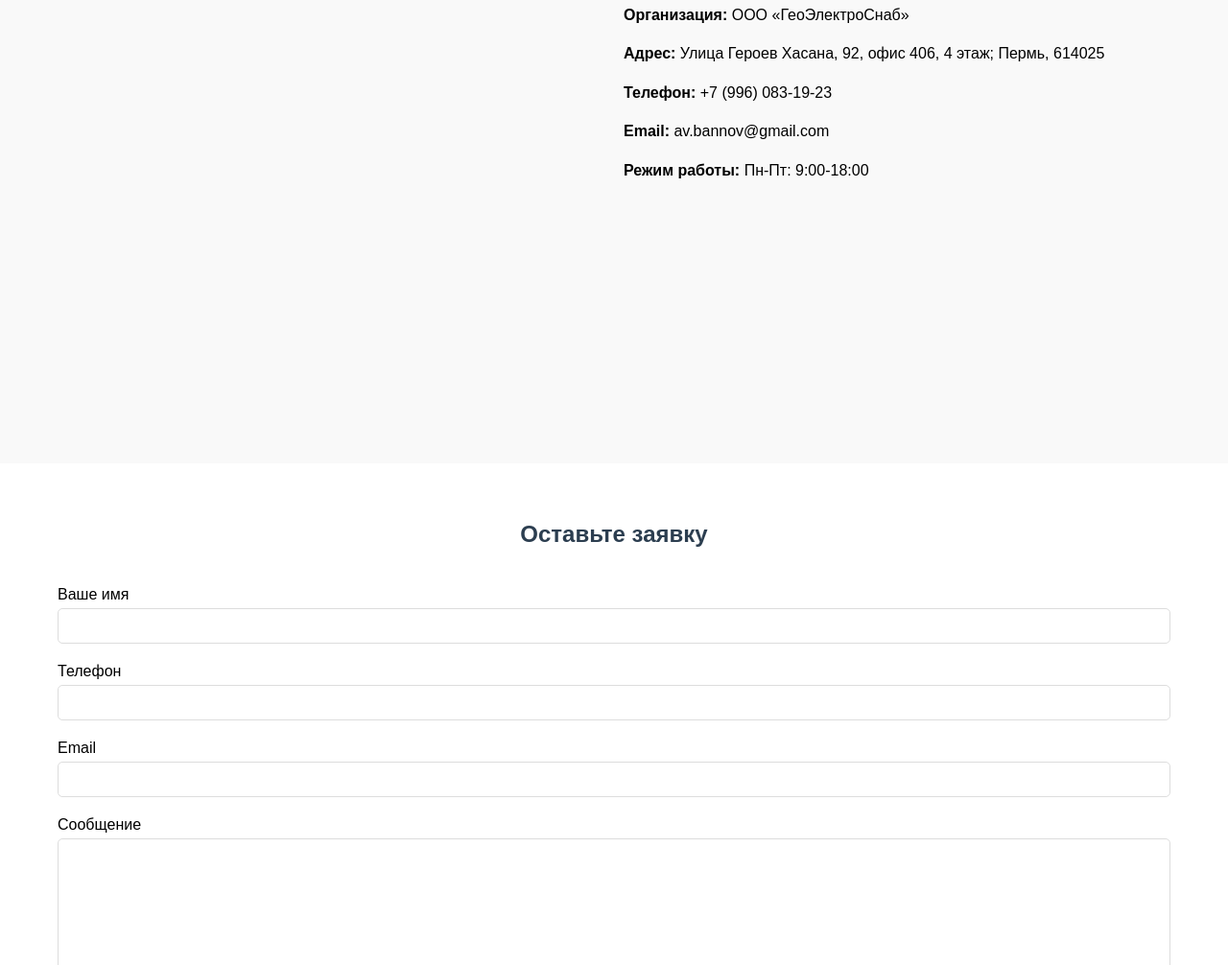
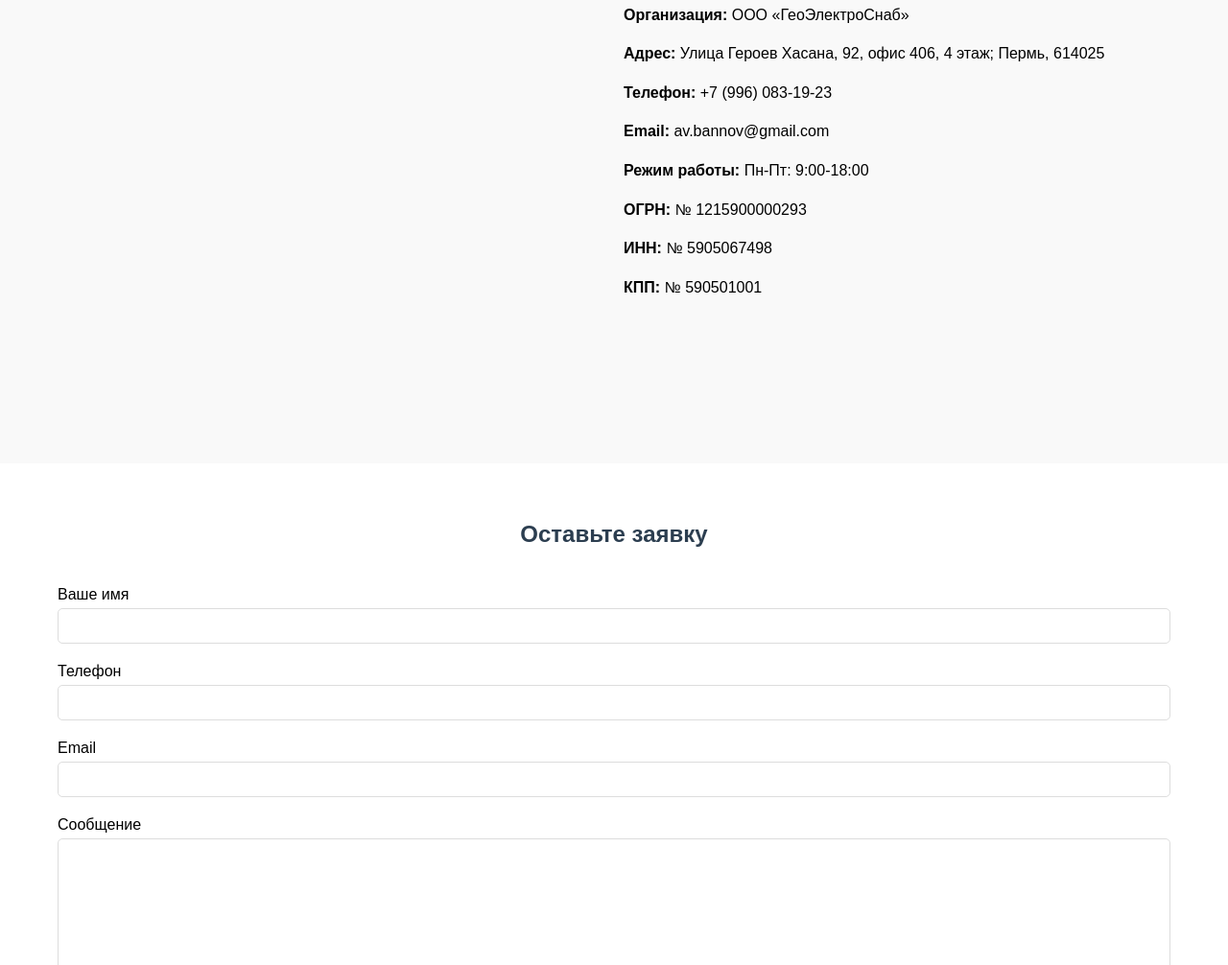
Before and after one commit to Prudexxx/Energo, a plain HTML site: page index.html in a window 1280 px wide. Shown: the part 3657-4663 px from the top of the page at 96% size. Drawn offline with nearby package versions, Linux system fonts and the light colour scheme.

Commit message:
Update index.html

```diff
--- a/index.html
+++ b/index.html
@@ -413,12 +413,15 @@
                 <div class="map-container">
                     <iframe src="https://yandex.ru/map-widget/v1/?um=constructor%3A7a14ceabe9aba9c3a947fee75d575b8eded99e25e1009326f7540f75fe34cd7d&amp;width=100%&amp;height=100%&amp;lang=ru_RU&amp;scroll=true"></iframe>
                 </div>
-                <div class="contact-details-section">
-                         <p><strong>Организация:</strong> ООО «ГеоЭлектроСнаб»</p>
+                       <div class="contact-details-section">
+                      <p><strong>Организация:</strong> ООО «ГеоЭлектроСнаб»</p>
                     <p><strong>Адрес:</strong> Улица Героев Хасана, 92, офис 406, 4 этаж; Пермь, 614025</p>
                     <p><strong>Телефон:</strong> +7 (996) 083-19-23</p>
                     <p><strong>Email:</strong> av.bannov@gmail.com</p>
                     <p><strong>Режим работы:</strong> Пн-Пт: 9:00-18:00</p>
+                    <p><strong>ОГРН:</strong>     № 1215900000293</p>
+                    <p><strong>ИНН:</strong>    № 5905067498 </p>
+                    <p><strong>КПП:</strong>     № 590501001</p>
                 </div>
             </div>
         </div>
```
